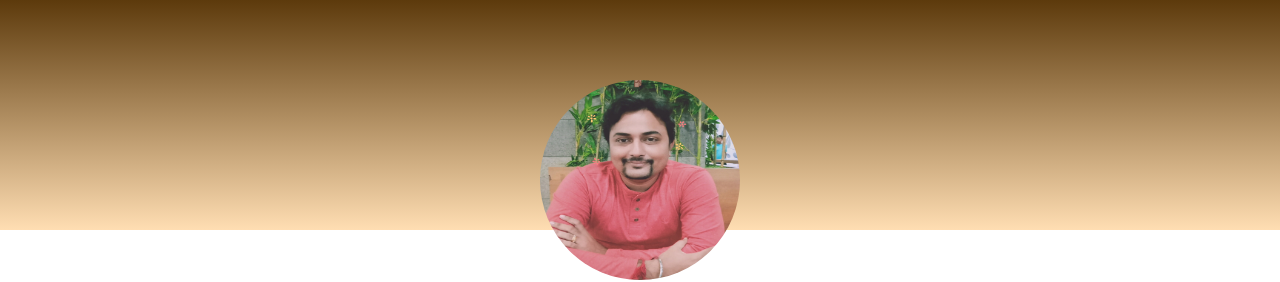
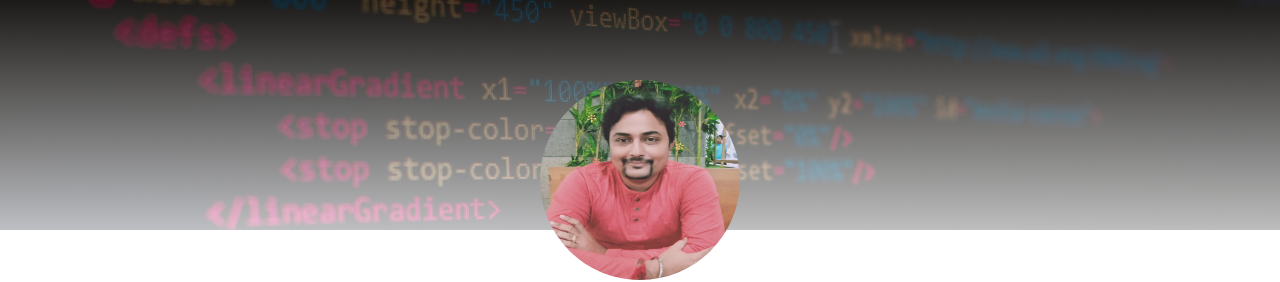
Before and after one commit to gunjanlimbachiya/my-profile, a plain HTML site: page index.html in a window 1280 px wide. Shown: the top 282 px of the page. Drawn offline with nearby package versions, Linux system fonts and the light colour scheme; files whose address does not match are found by name.

Commit message:
header-image

```diff
--- a/sass/style.scss
+++ b/sass/style.scss
@@ -151,7 +151,7 @@ header{
 	position: relative;
 	min-height: 230px;
 	z-index: 1;
-	background-image:url("images/bg-header.jpg");
+	background-image:url("../images/bg-header.jpg");
 	background-size: cover;
 
 	.overlay{  position: absolute;
```
Also changed, not shown: css/style.css, 1 other file.
